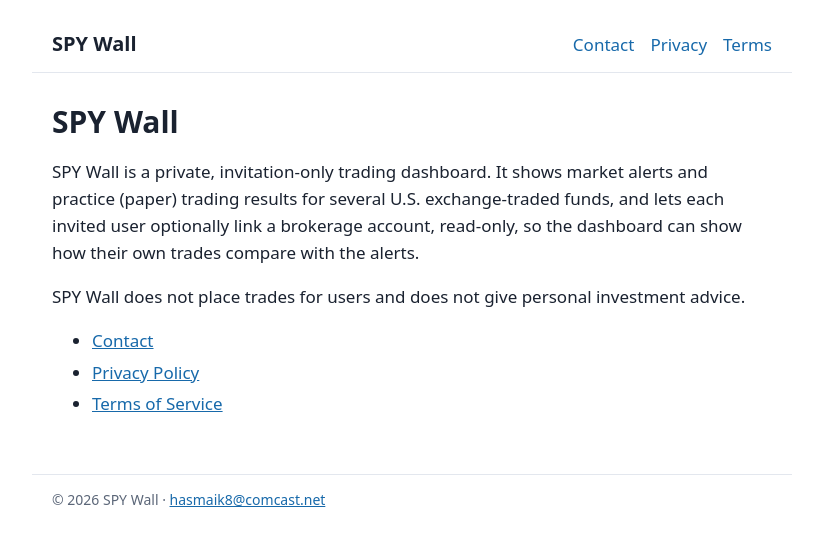
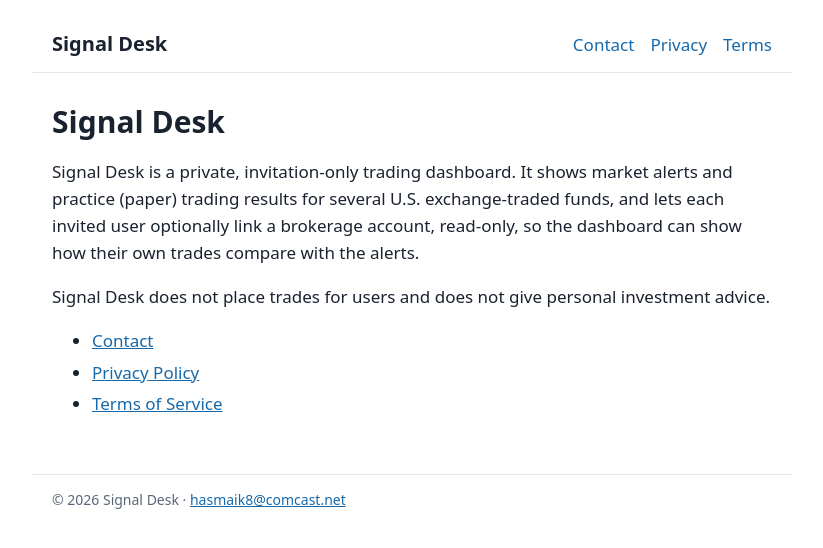
Before and after one commit to Hasmaik8/hasmaik8.github.io, a plain HTML site: page index.html in a window 1280 px wide. Shown: the whole page, without its empty margins (228-1051 px from the left). Drawn offline with Linux system fonts and the light colour scheme.

Commit message:
Rename SPY Wall to Signal Desk on all pages
Co-Authored-By: Claude Opus 5.5 <noreply@anthropic.com>
Claude-Session: https://claude.ai/code/session_01XEMjJ4MvbR9S2MDAHuaety

```diff
--- a/index.html
+++ b/index.html
@@ -3,24 +3,24 @@
 <head>
 <meta charset="utf-8">
 <meta name="viewport" content="width=device-width,initial-scale=1">
-<title>Home | SPY Wall</title>
+<title>Home | Signal Desk</title>
 <link rel="stylesheet" href="style.css">
 </head>
 <body>
 <header>
-<a class="brand" href="./">SPY Wall</a>
+<a class="brand" href="./">Signal Desk</a>
 <nav><a href="contact">Contact</a><a href="privacy">Privacy</a><a href="terms">Terms</a></nav>
 </header>
 <main>
-<h1>SPY Wall</h1>
-<p>SPY Wall is a private, invitation-only trading dashboard. It shows market alerts and practice (paper) trading results for several U.S. exchange-traded funds, and lets each invited user optionally link a brokerage account, read-only, so the dashboard can show how their own trades compare with the alerts.</p>
-<p>SPY Wall does not place trades for users and does not give personal investment advice.</p>
+<h1>Signal Desk</h1>
+<p>Signal Desk is a private, invitation-only trading dashboard. It shows market alerts and practice (paper) trading results for several U.S. exchange-traded funds, and lets each invited user optionally link a brokerage account, read-only, so the dashboard can show how their own trades compare with the alerts.</p>
+<p>Signal Desk does not place trades for users and does not give personal investment advice.</p>
 <ul>
 <li><a href="contact">Contact</a></li>
 <li><a href="privacy">Privacy Policy</a></li>
 <li><a href="terms">Terms of Service</a></li>
 </ul>
 </main>
-<footer>&copy; 2026 SPY Wall &middot; <a href="mailto:hasmaik8@comcast.net">hasmaik8@comcast.net</a></footer>
+<footer>&copy; 2026 Signal Desk &middot; <a href="mailto:hasmaik8@comcast.net">hasmaik8@comcast.net</a></footer>
 </body>
 </html>
```
Also changed, not shown: contact.html (+4 -4 lines), privacy.html (+5 -5 lines), terms.html (+6 -6 lines).
